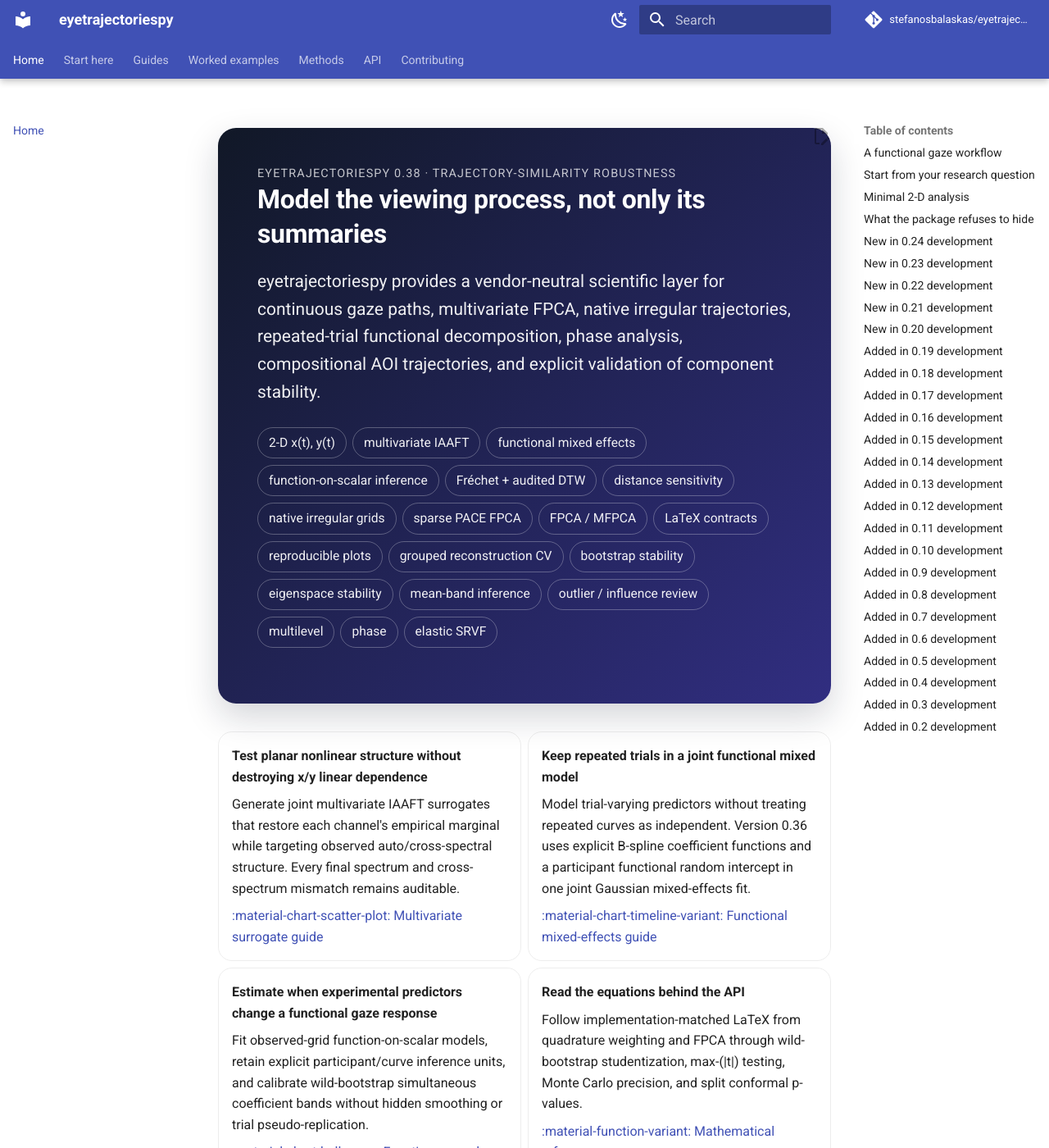
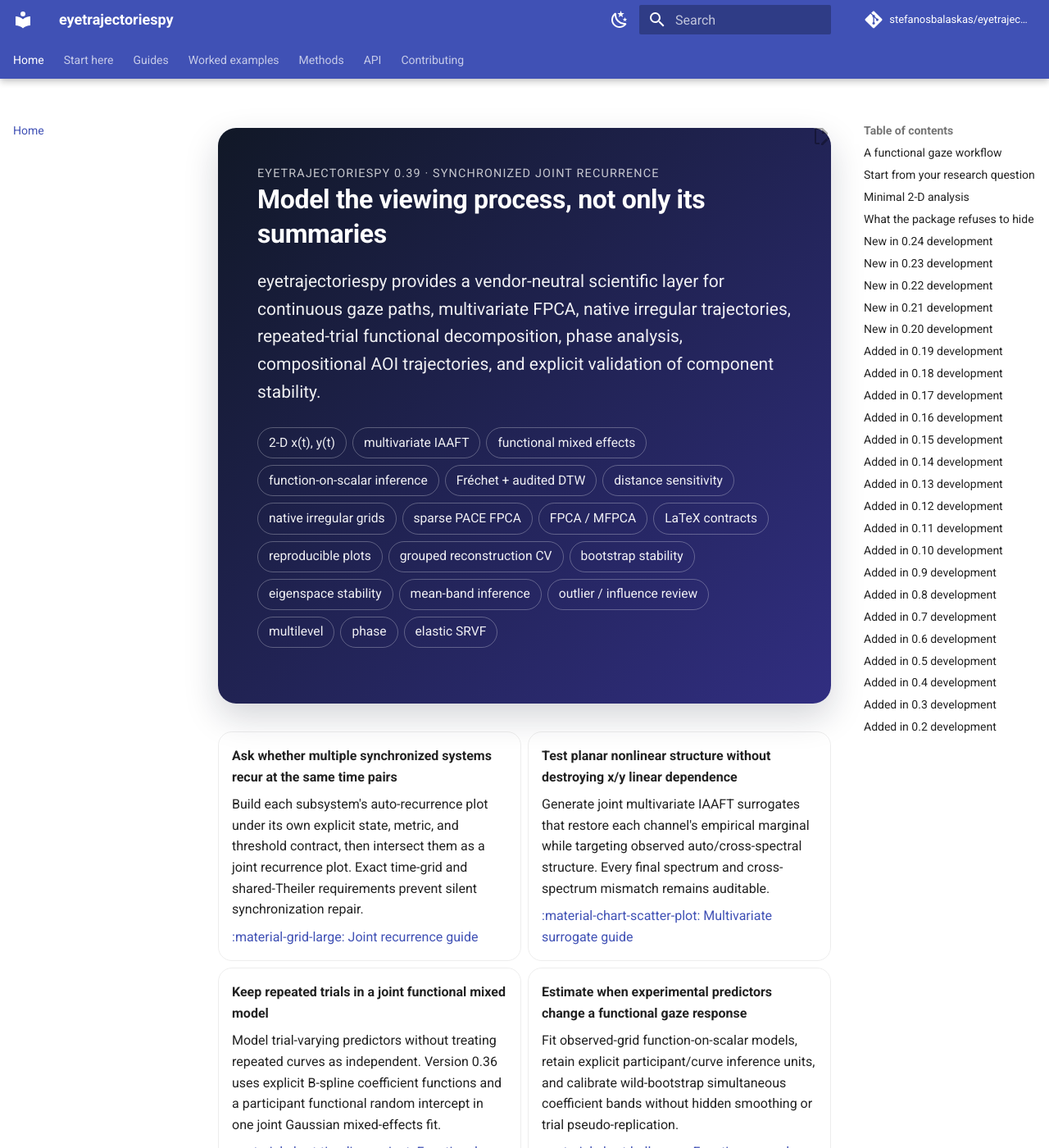
Before and after one commit to stefanosbalaskas/eyetrajectoriespy, an MkDocs documentation site: the page built from docs/index.md, in a window 1280 px wide and 1400 px high. Shown: the whole window at 82% size. Built offline with MkDocs 1.6.1 and Material for MkDocs 9.7.7, drawn with Linux system fonts in a browser that asks for light colours; comment, search, counter and statistics services are not loaded; some of the changed text lies outside the part shown.

Commit message:
Refresh site home for 0.39 joint recurrence

```diff
--- a/docs/index.md
+++ b/docs/index.md
@@ -3,7 +3,7 @@ title: Functional gaze trajectories, without hidden analytical decisions
 ---
 
 <div class="et-hero" markdown>
-<div class="et-kicker">eyetrajectoriespy 0.38 · trajectory-similarity robustness</div>
+<div class="et-kicker">eyetrajectoriespy 0.39 · synchronized joint recurrence</div>
 
 # Model the viewing process, not only its summaries
 
@@ -13,6 +13,15 @@ eyetrajectoriespy provides a vendor-neutral scientific layer for continuous gaze
 </div>
 
 <div class="grid cards" markdown>
+
+-   **Ask whether multiple synchronized systems recur at the same time pairs**
+
+    Build each subsystem's auto-recurrence plot under its own explicit state,
+    metric, and threshold contract, then intersect them as a joint recurrence
+    plot. Exact time-grid and shared-Theiler requirements prevent silent
+    synchronization repair.
+
+    [:material-grid-large: Joint recurrence guide](methods/joint-recurrence.md)
 
 -   **Test planar nonlinear structure without destroying x/y linear dependence**
 
@@ -258,6 +267,7 @@ The package is designed around the principle that **the path to an FPC score is
 
 - explicit multivariate delay-coordinate reconstruction with diagnostic-only AMI/autocorrelation and false-nearest-neighbor curves;
 - sparse recurrence/RQA, full-window time-varying RQA, and cross-recurrence analysis with fixed-radius or target-recurrence-rate contracts;
+- synchronized joint recurrence/JRQA across separately declared subsystem recurrence plots, with exact-grid/shared-Theiler validation and no hidden lag or threshold harmonization;
 - Rosenstein nearest-neighbor local divergence and largest-Lyapunov estimation with an analyst-declared fit interval and retained fit diagnostics;
 - deterministic IAAFT surrogate nonlinearity testing with plus-one Monte Carlo p-values and no silent failed-surrogate replacement;
 - experimental Poincare-section / local return-map stability with an explicit warning that empirical Jacobian eigenvalues are not classical Floquet multipliers;
```
